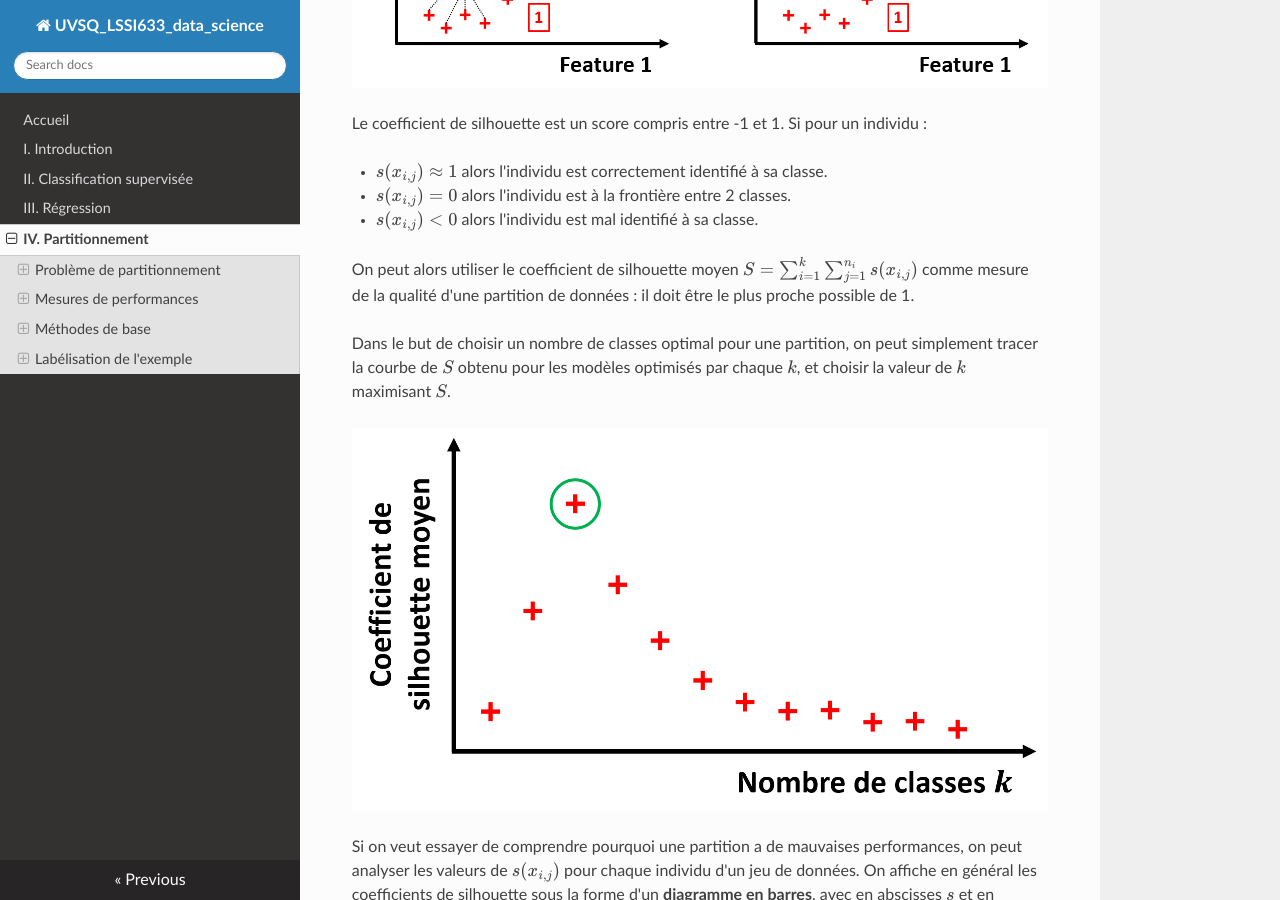
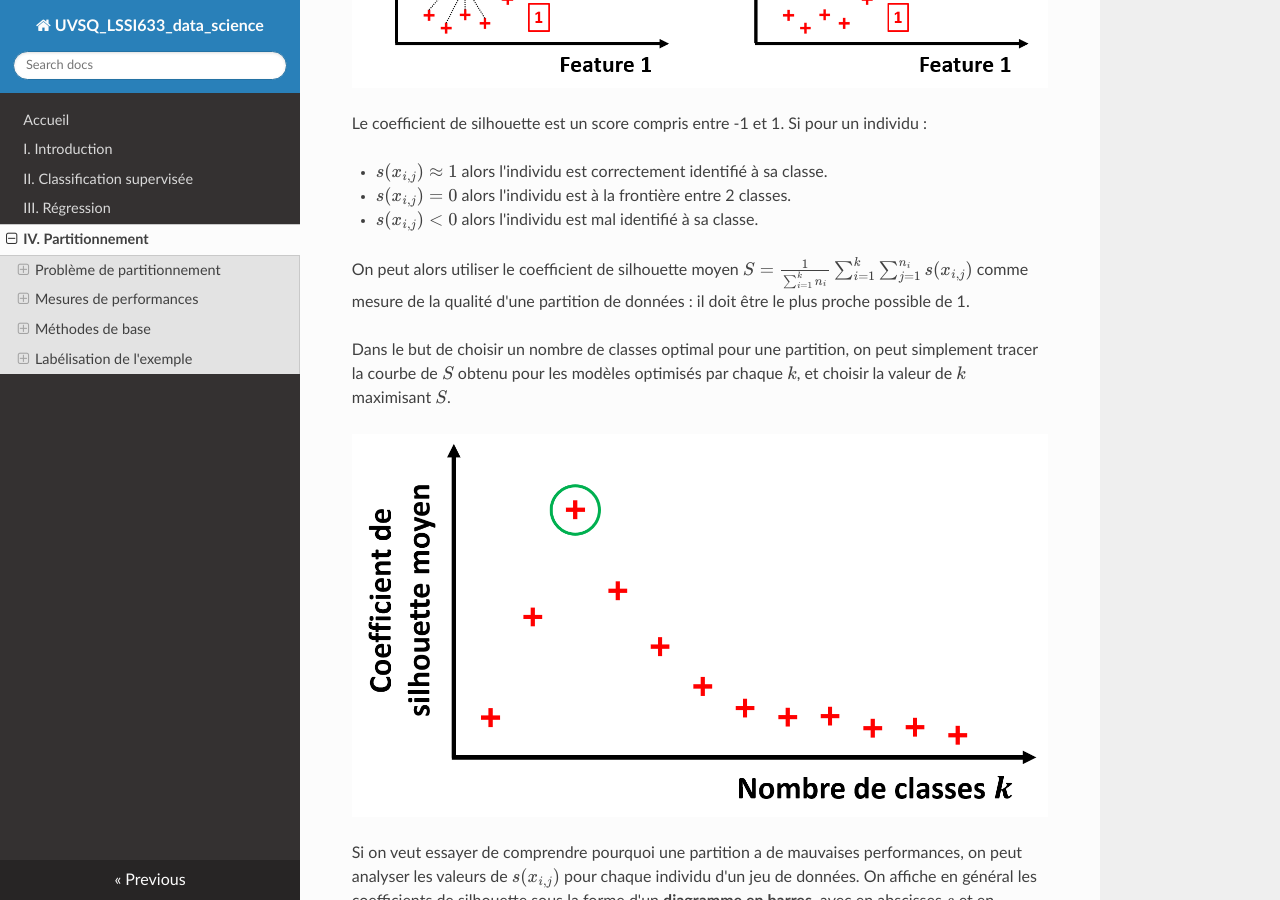
Before and after one commit to NicOudart/UVSQ_LSSI633_data_science, an MkDocs documentation site: the page built from docs/Chap4_Partitionnement.md, in a window 1280 px wide and 900 px high, scrolled down 10694 px. Built offline with MkDocs 1.6.1, drawn with Linux system fonts in a browser that asks for light colours; nearby versions of some CDN libraries.

Commit message:
-Minor fix in Chapter 4.

```diff
--- a/docs/Chap4_Partitionnement.md
+++ b/docs/Chap4_Partitionnement.md
@@ -272,7 +272,7 @@ Si pour un individu :
 
 * $s(x_{i,j}) < 0$ alors l'individu est mal identifié à sa classe.
 
-On peut alors utiliser le coefficient de silhouette moyen $S = \sum_{i=1}^{k} \sum_{j=1}^{n_i} s(x_{i,j})$ comme mesure de la qualité d'une partition de données : il doit être le plus proche possible de 1.
+On peut alors utiliser le coefficient de silhouette moyen $S = \frac{1}{\sum_{i=1}^{k} n_i} \sum_{i=1}^{k} \sum_{j=1}^{n_i} s(x_{i,j})$ comme mesure de la qualité d'une partition de données : il doit être le plus proche possible de 1.
 
 Dans le but de choisir un nombre de classes optimal pour une partition, on peut simplement tracer la courbe de $S$ obtenu pour les modèles optimisés par chaque $k$, et choisir la valeur de $k$ maximisant $S$.
 
```
